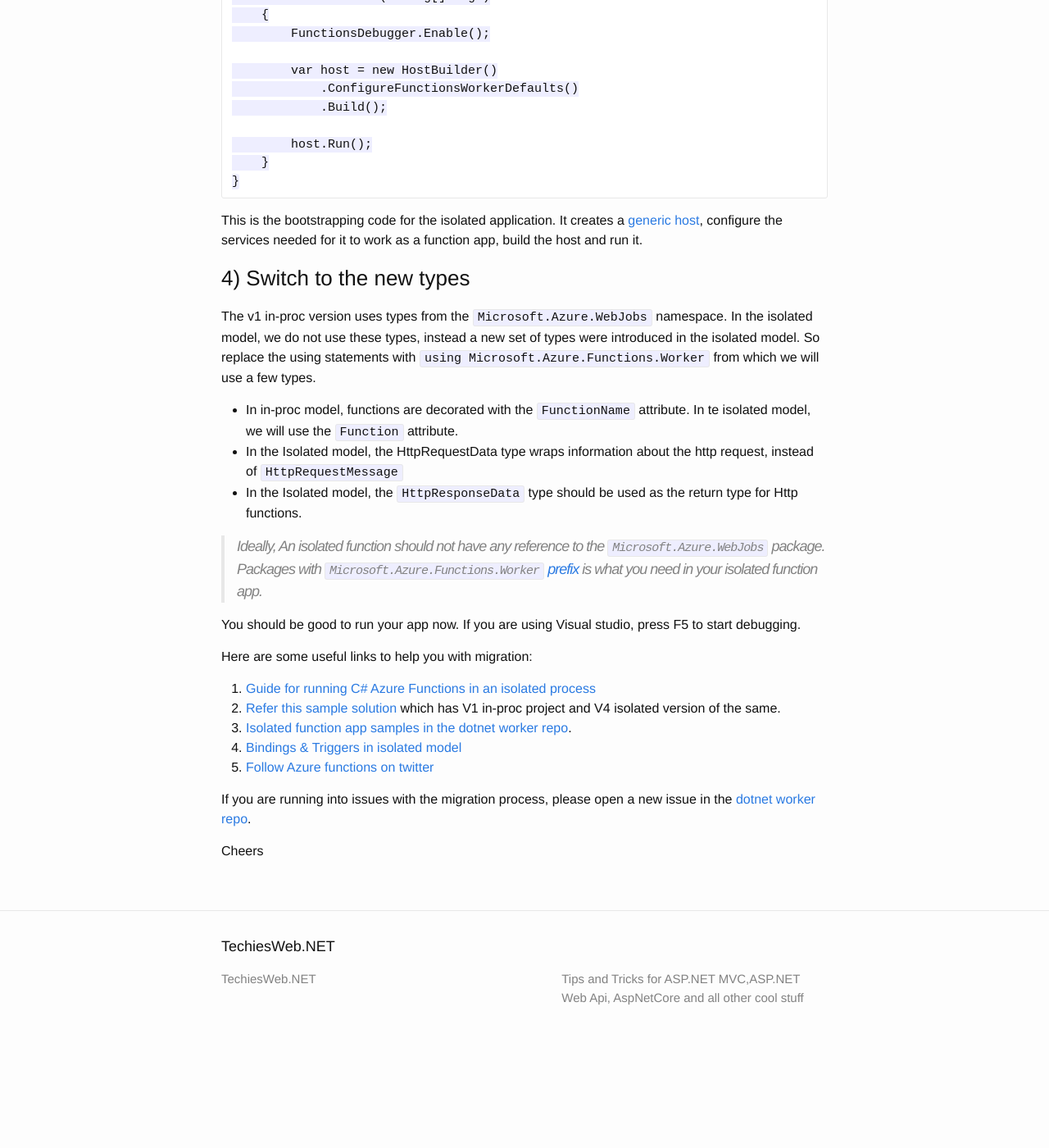
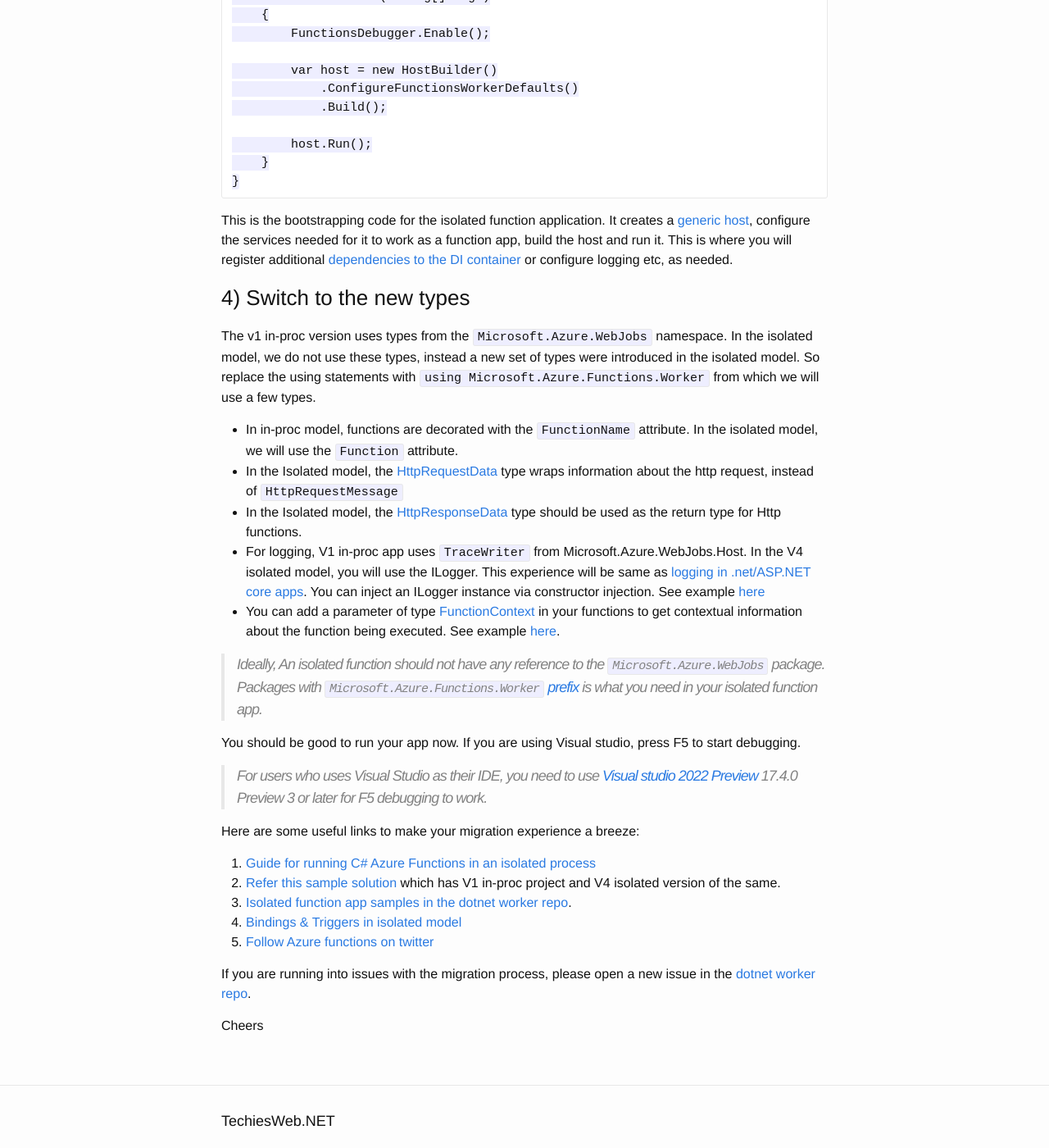
Before and after one commit to kshyju/techiesweb.net, a Jekyll site: the page built from _posts/2022-05-15-azure-functions-v1-to-v4-migration-guide.md, in a window 1280 px wide and 1400 px high, scrolled down 1937 px. Shown: the whole window at 82% size. Built offline with Jekyll 4.4.1, drawn with Linux system fonts in a browser that asks for light colours; before the commit the page ends 3225 px from its top, so only the background shows below that.

Commit message:
Update 2022-05-15-azure-functions-v1-to-v4-migration-guide.md

````diff
--- a/_posts/2022-05-15-azure-functions-v1-to-v4-migration-guide.md
+++ b/_posts/2022-05-15-azure-functions-v1-to-v4-migration-guide.md
@@ -64,7 +64,6 @@ You can remove `AzureWebJobsDashboard` entry if present in your config.
 }
 ```
 
-
 ### 3) Add a Program.cs with startup code
 
 Create a new class called `Program.cs` and paste the below code to it.
@@ -85,22 +84,28 @@ internal class Program
 }
 ```
 
-This is the bootstrapping code for the isolated application. It creates a [generic host](https://learn.microsoft.com/en-us/dotnet/core/extensions/generic-host), configure the services needed for it to work as a function app, build the host and run it.
+This is the bootstrapping code for the isolated function application. It creates a [generic host](https://learn.microsoft.com/en-us/dotnet/core/extensions/generic-host), configure the services needed for it to work as a function app, build the host and run it. This is where you will register additional [dependencies to the DI container](https://learn.microsoft.com/en-us/dotnet/core/extensions/dependency-injection) or configure logging etc, as needed.
 
 ### 4) Switch to the new types
 
 The v1 in-proc version uses types from the `Microsoft.Azure.WebJobs` namespace. In the isolated model, we do not use these types, instead a new set of types were introduced in the isolated model. So replace the using statements with `using Microsoft.Azure.Functions.Worker` from which we will use a few types.
 
- - In in-proc model, functions are decorated with the `FunctionName` attribute. In te isolated model, we will use the `Function` attribute.
- - In the Isolated model, the HttpRequestData type wraps information about the http request, instead of `HttpRequestMessage`
- - In the Isolated model, the `HttpResponseData` type should be used as the return type for Http functions.
+ - In in-proc model, functions are decorated with the `FunctionName` attribute. In the isolated model, we will use the `Function` attribute.
+ - In the Isolated model, the [HttpRequestData](https://learn.microsoft.com/en-us/dotnet/api/microsoft.azure.functions.worker.http.httprequestdata?view=azure-dotnet) type wraps information about the http request, instead of `HttpRequestMessage`
+ - In the Isolated model, the [HttpResponseData](https://learn.microsoft.com/en-us/dotnet/api/microsoft.azure.functions.worker.http.httpresponsedata?view=azure-dotnet) type should be used as the return type for Http functions.
+ - For logging, V1 in-proc app uses `TraceWriter` from Microsoft.Azure.WebJobs.Host. In the V4 isolated model, you will use the ILogger. This experience will be same as [logging in .net/ASP.NET core apps](https://learn.microsoft.com/en-us/aspnet/core/fundamentals/logging/?view=aspnetcore-6.0). You can inject an ILogger instance via constructor injection. See example [here](https://github.com/Azure/azure-functions-dotnet-worker/blob/4400fa36120327130b73496970d7c9740b26f981/samples/NetFxWorker/HttpFunction.cs#L13-L18)
+ - You can add a parameter of type [FunctionContext](https://learn.microsoft.com/en-us/dotnet/api/microsoft.azure.functions.worker.functioncontext?view=azure-dotnet) in your functions to get contextual information about the function being executed. See example [here](https://github.com/Azure/azure-functions-dotnet-worker/blob/4400fa36120327130b73496970d7c9740b26f981/samples/CustomMiddleware/HttpFunction.cs#L15-L16).
+
 
  > _Ideally, An isolated function should not have any reference to the `Microsoft.Azure.WebJobs` package. Packages with `Microsoft.Azure.Functions.Worker` [prefix]( https://www.nuget.org/packages?q=Microsoft.Azure.Functions.Worker) is what you need in your isolated function app._
 
 
 You should be good to run your app now. If you are using Visual studio, press F5 to start debugging.
 
-Here are some useful links to help you with migration:
+> _For users who uses Visual Studio as their IDE, you need to use [Visual studio 2022 Preview](https://visualstudio.microsoft.com/vs/preview/) 17.4.0 Preview 3 or later for F5 debugging to work._
+
+
+Here are some useful links to make your migration experience a breeze:
 
 1. [Guide for running C# Azure Functions in an isolated process](https://learn.microsoft.com/en-us/azure/azure-functions/dotnet-isolated-process-guide)
 2. [Refer this sample solution](https://github.com/kshyju/NetFXMigrationSample) which has V1 in-proc project and V4 isolated version of the same.
````
